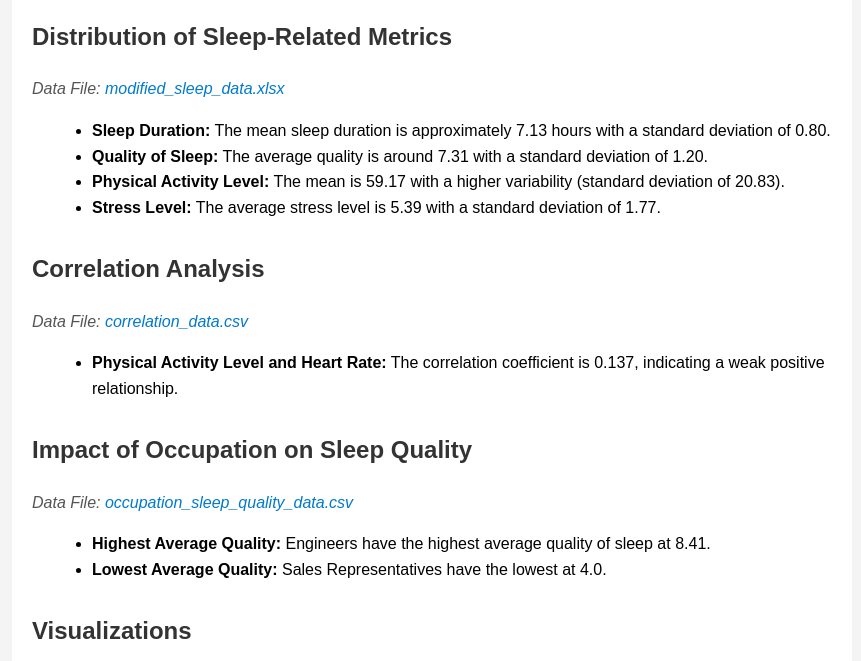
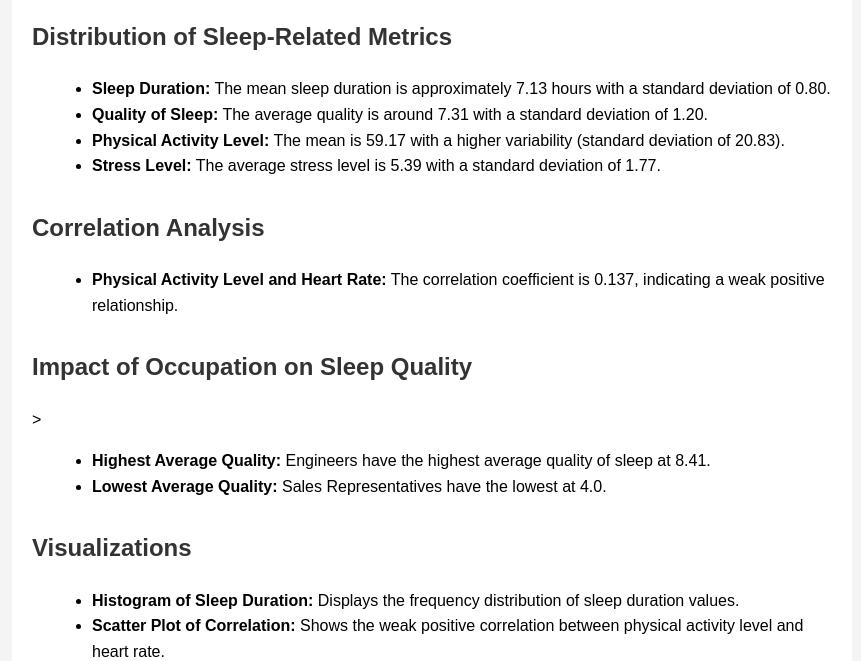
Before and after one commit to adagrl7/SleepData-Analysis, a plain HTML site: page index.html in a window 1280 px wide. Shown: the part 96-757 px from the top of the page, without its empty margins (208-1069 px from the left). Drawn offline with Linux system fonts and the light colour scheme.

Commit message:
Update index.html

```diff
--- a/index.html
+++ b/index.html
@@ -49,9 +49,7 @@
 
     <div class="section">
       <h2>Distribution of Sleep-Related Metrics</h2>
-      <p class="datafile">
-        Data File: <a href="modified_sleep_data.xlsx" target="_blank">modified_sleep_data.xlsx</a>
-      </p>
+
       <ul>
         <li><strong>Sleep Duration:</strong> The mean sleep duration is approximately 7.13 hours with a standard deviation of 0.80.</li>
         <li><strong>Quality of Sleep:</strong> The average quality is around 7.31 with a standard deviation of 1.20.</li>
@@ -62,9 +60,7 @@
 
     <div class="section">
       <h2>Correlation Analysis</h2>
-      <p class="datafile">
-        Data File: <a href="correlation_data.csv" target="_blank">correlation_data.csv</a>
-      </p>
+
       <ul>
         <li><strong>Physical Activity Level and Heart Rate:</strong> The correlation coefficient is 0.137, indicating a weak positive relationship.</li>
       </ul>
@@ -72,9 +68,7 @@
 
     <div class="section">
       <h2>Impact of Occupation on Sleep Quality</h2>
-      <p class="datafile">
-        Data File: <a href="occupation_sleep_quality_data.csv" target="_blank">occupation_sleep_quality_data.csv</a>
-      </p>
+      >
       <ul>
         <li><strong>Highest Average Quality:</strong> Engineers have the highest average quality of sleep at 8.41.</li>
         <li><strong>Lowest Average Quality:</strong> Sales Representatives have the lowest at 4.0.</li>
```
